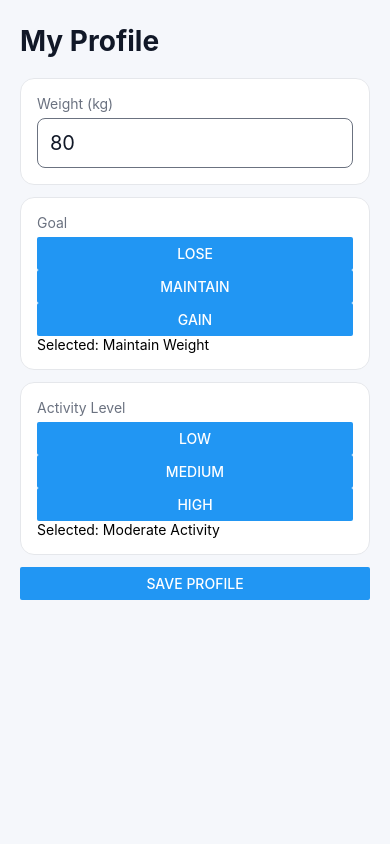
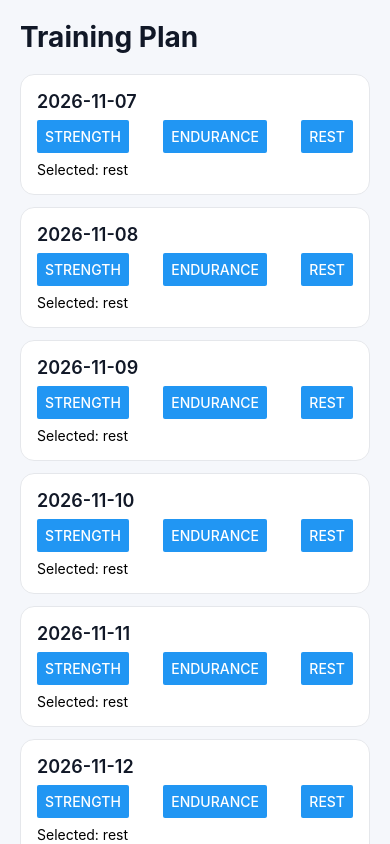
Before and after one commit to beringt/Peak-app, a React Native app: screen / in a window 390 px wide. Built offline with nearby package versions, Linux system fonts and the light colour scheme.

Commit message:
MVP 04: Add local seven-day training plan and date helpers

```diff
--- a/App.tsx
+++ b/App.tsx
@@ -1,12 +1,12 @@
 import { SafeAreaView, StatusBar, StyleSheet } from "react-native";
 
-import { ProfileScreen } from "./src/features/profile/ProfileScreen";
+import { TrainingPlanScreen } from "./src/features/training/TrainingPlanScreen";
 
 export default function App() {
   return (
     <SafeAreaView style={styles.container}>
       <StatusBar barStyle="dark-content" />
-      <ProfileScreen />
+      <TrainingPlanScreen />
     </SafeAreaView>
   );
 }
--- /dev/null
+++ b/src/features/training/TrainingPlanScreen.tsx
@@ -0,0 +1,85 @@
+import { useState } from "react";
+import { Button, ScrollView, StyleSheet, Text, View } from "react-native";
+
+import type { TrainingDay } from "../../types";
+import { getNextSevenDateKeys } from "../../utils/date";
+
+const trainingLabels: Record<TrainingDay["type"], string> = {
+  strength: "Strength",
+  endurance: "Endurance",
+  rest: "Rest",
+};
+
+export function TrainingPlanScreen() {
+  const [trainingPlan, setTrainingPlan] = useState<TrainingDay[]>(() =>
+    getNextSevenDateKeys().map((date) => ({ date, type: "rest" }))
+  );
+  const [confirmationMessage, setConfirmationMessage] = useState("");
+
+  function selectTraining(date: string, type: TrainingDay["type"]) {
+    setTrainingPlan((currentPlan) =>
+      currentPlan.map((day) => (day.date === date ? { ...day, type } : day))
+    );
+    setConfirmationMessage("");
+  }
+
+  return (
+    <ScrollView contentContainerStyle={styles.container}>
+      <Text style={styles.title}>Training Plan</Text>
+      {trainingPlan.map((day) => (
+        <View key={day.date} style={styles.card}>
+          <Text style={styles.date}>{day.date}</Text>
+          <View style={styles.buttons}>
+            {(["strength", "endurance", "rest"] as const).map((type) => (
+              <Button
+                key={type}
+                title={trainingLabels[type]}
+                onPress={() => selectTraining(day.date, type)}
+              />
+            ))}
+          </View>
+          <Text>Selected: {day.type}</Text>
+        </View>
+      ))}
+      <Button
+        title="Save Training Plan"
+        onPress={() => setConfirmationMessage("Training plan saved.")}
+      />
+      {confirmationMessage ? (
+        <Text accessibilityLiveRegion="polite">{confirmationMessage}</Text>
+      ) : null}
+    </ScrollView>
+  );
+}
+
+const styles = StyleSheet.create({
+  container: {
+    flexGrow: 1,
+    padding: 20,
+  },
+  title: {
+    fontSize: 28,
+    fontWeight: "700",
+    color: "#111827",
+    marginBottom: 20,
+  },
+  card: {
+    backgroundColor: "#FFFFFF",
+    borderRadius: 14,
+    padding: 16,
+    marginBottom: 12,
+    borderWidth: 1,
+    borderColor: "#E5E7EB",
+  },
+  date: {
+    fontSize: 18,
+    fontWeight: "600",
+    color: "#111827",
+    marginBottom: 8,
+  },
+  buttons: {
+    flexDirection: "row",
+    justifyContent: "space-between",
+    marginBottom: 8,
+  },
+});
--- /dev/null
+++ b/src/utils/date.ts
@@ -0,0 +1,17 @@
+export function formatDateKey(date: Date): string {
+  const year = date.getFullYear();
+  const month = String(date.getMonth() + 1).padStart(2, "0");
+  const day = String(date.getDate()).padStart(2, "0");
+  return `${year}-${month}-${day}`;
+}
+
+export function getNextSevenDateKeys(): string[] {
+  const today = new Date();
+  today.setHours(12, 0, 0, 0);
+
+  return Array.from({ length: 7 }, (_, offset) => {
+    const date = new Date(today);
+    date.setDate(today.getDate() + offset);
+    return formatDateKey(date);
+  });
+}
```
Also changed, not shown: src/features/training/getTodayTrainingType.ts (added, +9 -0 lines).
